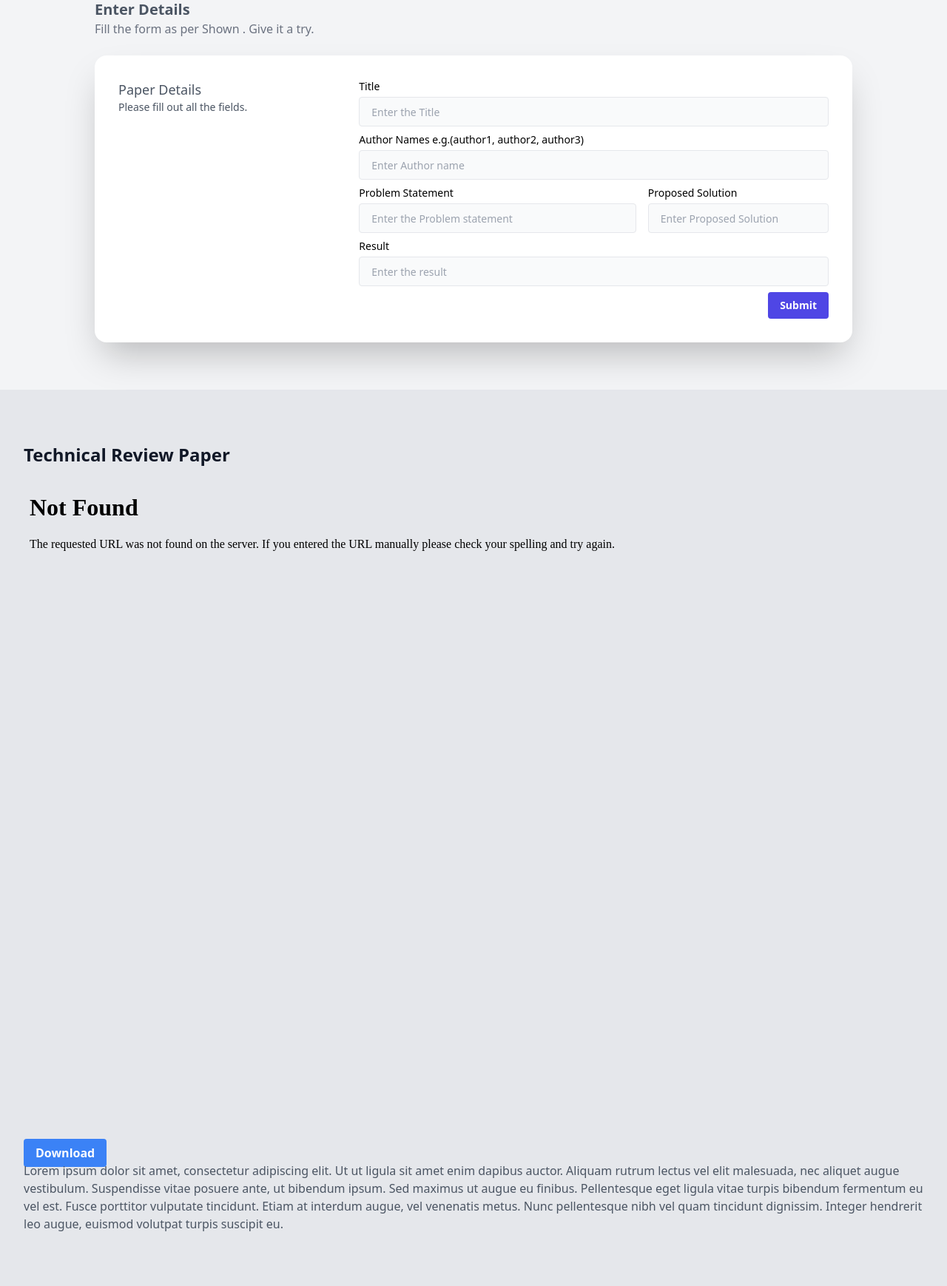
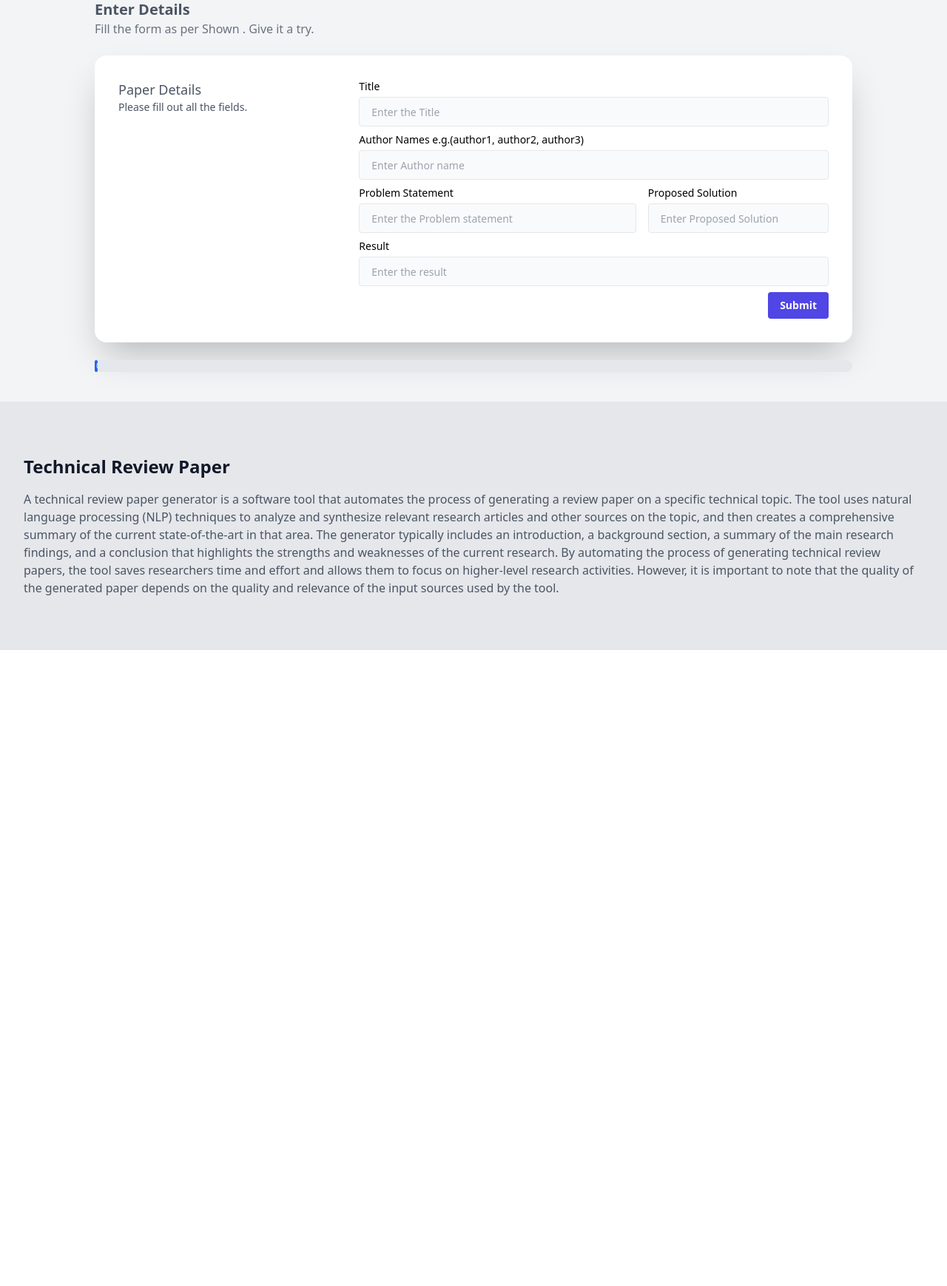
Before and after one commit to TheDecentGuy/TechReview, a Flask app: page /form in a window 1280 px wide. Shown: the part 145-1884 px from the top of the page at 74% size. After the commit the page ends 1024 px from the top, so only its background shows below. Run offline with Flask 2, Linux system fonts and the light colour scheme; some libraries are stand-ins or nearby versions.

Commit message:
added progress bar in form while submiting the info

```diff
--- a/templates/form.html
+++ b/templates/form.html
@@ -6,6 +6,22 @@
     <meta name="viewport" content="width=device-width, initial-scale=1.0" />
     <title>Technical Review Paper Generator</title>
     <script src="https://cdn.tailwindcss.com"></script>
+    <script src="https://code.jquery.com/jquery-3.6.0.min.js"></script>
+    <style>
+        .progress {
+            height: 20px;
+            margin-bottom: 20px;
+            overflow: hidden;
+            background-color: #f5f5f5;
+            border-radius: 4px;
+        }
+
+        .progress-bar {
+            height: 100%;
+            background-color: #5C6BC0;
+            transition: width 0.6s ease;
+        }
+    </style>
 
 </head>
 
@@ -36,7 +52,9 @@
     </nav>
     <main>
         <div class="flex items-center justify-center bg-gray-100 p-10 mt-10 ">
+
             <div class="container mx-auto max-w-screen-lg">
+
                 <form action="/generate" method="post">
                     <div>
                         <h2 class="text-xl font-semibold text-gray-600">Enter Details</h2>
@@ -45,6 +63,7 @@
                         <div class="mb-6 rounded-2xl bg-white p-4 px-4 shadow-2xl hover:shadow-indigo-500 md:p-8">
                             <div class="grid grid-cols-1 gap-4 gap-y-2 text-sm lg:grid-cols-3">
                                 <div class="text-gray-600">
+
                                     <p class="text-lg font-medium">Paper Details</p>
                                     <p>Please fill out all the fields.</p>
                                 </div>
@@ -87,7 +106,7 @@
 
                                         <div class="text-right md:col-span-5">
                                             <div class="inline-flex items-end">
-                                                <button
+                                                <button id="submit-btn"
                                                     class="rounded bg-indigo-600 px-4 py-2 font-bold text-white hover:bg-blue-700">Submit</button>
                                             </div>
                                         </div>
@@ -97,6 +116,15 @@
                         </div>
                     </div>
                 </form>
+                <!-- <div class="progress">
+                    <div class="progress-bar" role="progressbar" aria-valuenow="0" aria-valuemin="0"
+                        aria-valuemax="100">
+                    </div>
+                </div> -->
+                <div class="w-full bg-gray-200 rounded-full dark:bg-gray-700">
+                    <div class="bg-blue-600 text-xs font-medium text-blue-100 text-center p-0.5 leading-none rounded-full"
+                        id="porgress-bar1" style="width: 0%"> 0%</div>
+                </div>
             </div>
         </div>
 
@@ -105,28 +133,51 @@
                 <div class="px-4 py-6 sm:px-0">
                     <h2 class="text-2xl font-bold text-gray-900">Technical Review Paper</h2>
                     <div class="mt-4">
-                        <iframe src="{{ url_for('static', filename='output.pdf') }}" width="100%"
-                            height="900px"></iframe>
-                        <a href="/download" class="bg-blue-500 hover:bg-blue-700 text-white font-bold py-2 px-4 rounded"
-                            download>Download</a>
-
-                        <p class="text-gray-600">Lorem ipsum dolor sit amet, consectetur adipiscing elit. Ut ut ligula
-                            sit amet enim
-                            dapibus auctor. Aliquam rutrum lectus vel elit malesuada, nec aliquet augue vestibulum.
-                            Suspendisse vitae
-                            posuere ante, ut bibendum ipsum. Sed maximus ut augue eu finibus. Pellentesque eget ligula
-                            vitae turpis
-                            bibendum fermentum eu vel est. Fusce porttitor vulputate tincidunt. Etiam at interdum augue,
-                            vel venenatis
-                            metus. Nunc pellentesque nibh vel quam tincidunt dignissim. Integer hendrerit leo augue,
-                            euismod volutpat
-                            turpis suscipit eu.</p>
+                        <p class="text-gray-600">A technical review paper generator is a software tool that automates
+                            the process of generating a review paper on a
+                            specific technical topic. The tool uses natural language processing (NLP) techniques to
+                            analyze and synthesize relevant
+                            research articles and other sources on the topic, and then creates a comprehensive summary
+                            of the current
+                            state-of-the-art in that area. The generator typically includes an introduction, a
+                            background section, a summary of the
+                            main research findings, and a conclusion that highlights the strengths and weaknesses of the
+                            current research. By
+                            automating the process of generating technical review papers, the tool saves researchers
+                            time and effort and allows them
+                            to focus on higher-level research activities. However, it is important to note that the
+                            quality of the generated paper
+                            depends on the quality and relevance of the input sources used by the tool.</p>
                     </div>
                 </div>
             </div>
         </div>
     </main>
 
+    <script>
+        $(document).ready(function () {
+            $('form').submit(function () {
+                var progressBar = $("#porgress-bar1");
+                var duration = 94000;
+                var startTime = Date.now();
+                var interval = setInterval(function () {
+                    var elapsedTime = Date.now() - startTime;
+                    var progress = elapsedTime / duration;
+                    var percentage = Math.round(progress * 100);
+                    progressBar.css("width", percentage + "%");
+                    progressBar.text(percentage + "%");
+                    if (progress >= 1) {
+                        clearInterval(interval);
+                    }
+                }, 100);
+
+                // Disable the submit button to prevent multiple submissions
+                $('input[type=submit]').attr('disabled', true);
+
+            });
+        });
+    </script>
+
 </body>
 
 </html>
```
